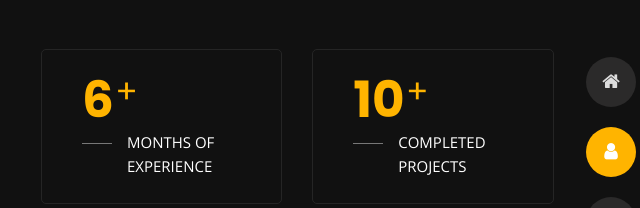
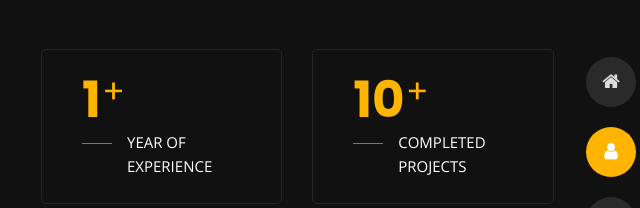
Before and after one commit to shabeeb942/Portfolio, a plain HTML site: page about.html in a window 1280 px wide. Shown: the part 178-386 px from the top of the page, 614-1254 px from the left. Drawn offline with nearby package versions, Linux system fonts and the light colour scheme.

Commit message:
Update about.html

```diff
--- a/about.html
+++ b/about.html
@@ -190,8 +190,8 @@
                 <div class="row">
                     <div class="col-6">
                         <div class="box-stats with-margin">
-                            <h3 class="poppins-font position-relative">6</h3>
-                            <p class="open-sans-font m-0 position-relative text-uppercase">Months of <span class="d-block">experience</span></p>
+                            <h3 class="poppins-font position-relative">1</h3>
+                            <p class="open-sans-font m-0 position-relative text-uppercase">year of <span class="d-block">experience</span></p>
                         </div>
                     </div>
                     <div class="col-6">
```
